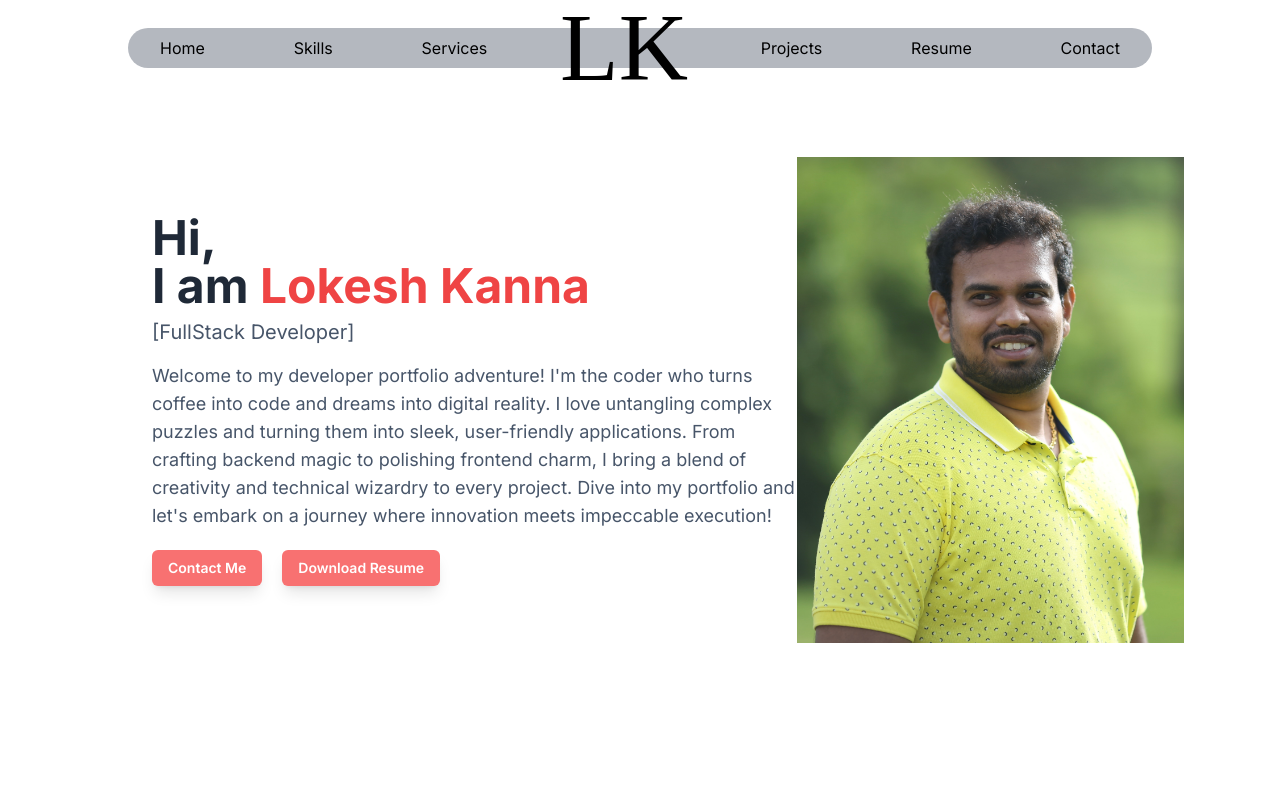
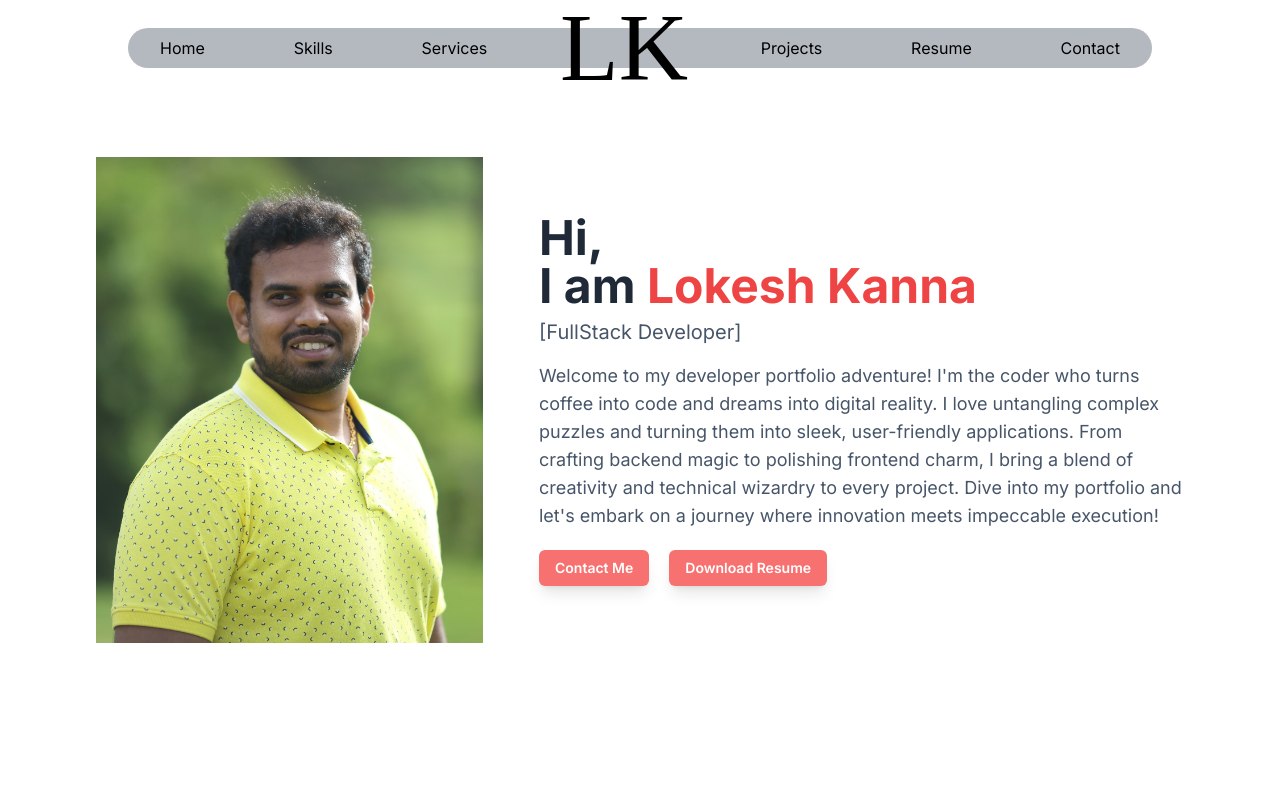
Before and after one commit to Lokesh-Kanna-V/personal_portfolio-client, a Next.js app: page / in a window 1280 px wide. Shown: the top 800 px of the page. Built offline with nearby package versions, Linux system fonts and the light colour scheme.

Commit message:
LK_1107_1150

```diff
--- a/src/components/head/head.js
+++ b/src/components/head/head.js
@@ -12,6 +12,10 @@ export default function Head() {
       id="head"
       className="h-screen flex justify-center items-center p-10 md:p-24"
     >
+      <div className="hidden lg:block lg:w-1/2">
+        <Image src={headShot} height={500} />
+      </div>
+
       <div className="lg:w-5/6 lg:ml-14">
         <h1 className="text-3xl lg:text-5xl text-gray-800 font-bold mb-2">
           Hi, <br /> I am <span className="text-red-500">Lokesh Kanna</span>
@@ -43,9 +47,6 @@ export default function Head() {
           </a>
         </section>
       </div>
-      <div className="hidden lg:block lg:w-1/2">
-        <Image src={headShot} height={500} />
-      </div>
     </div>
   );
 }
```
Also changed, not shown: public/LK.png (added).
